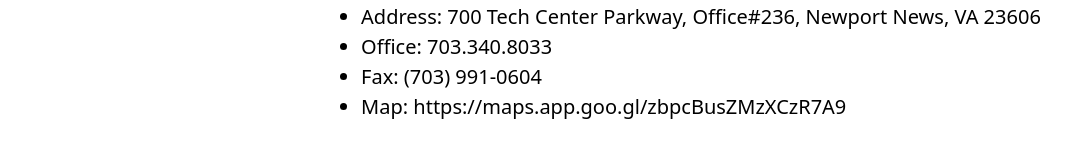
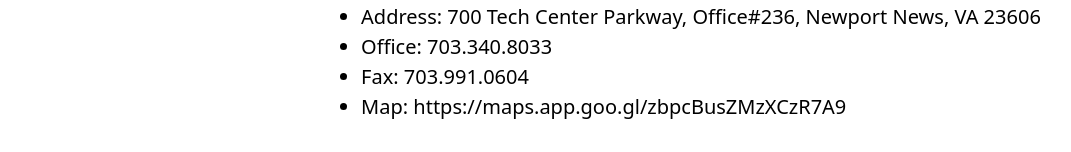
Before and after one commit to MfreitasPB/signature-app, a React (Vite) app: page / in a window 1280 px wide. Shown: the part 2298-2450 px from the top of the page, without its empty margins (0-1071 px from the left). Built offline with nearby package versions, Linux system fonts and the light colour scheme.

Commit message:
Update SignatureInfo.jsx

```diff
--- a/src/SignatureInfo.jsx
+++ b/src/SignatureInfo.jsx
@@ -148,7 +148,7 @@ const SignatureInfo = () =>{
                     <ul>
                         <li>Address: 700 Tech Center Parkway, Office#236, Newport News, VA 23606</li>
                         <li>Office: 703.340.8033</li>
-                        <li>Fax: (703) 991-0604</li>
+                        <li>Fax: 703.991.0604</li>
                         <li>Map: https://maps.app.goo.gl/zbpcBusZMzXCzR7A9</li>
                     </ul>
                 </div>
```
